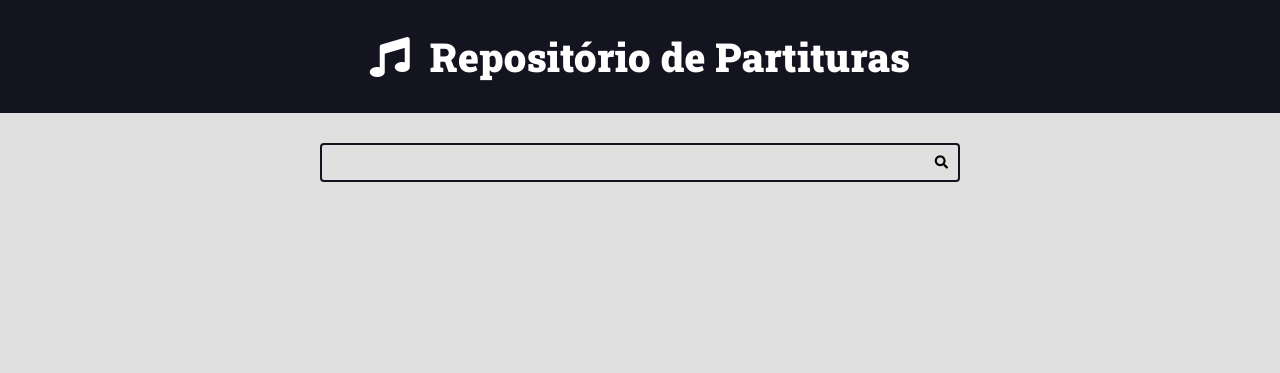
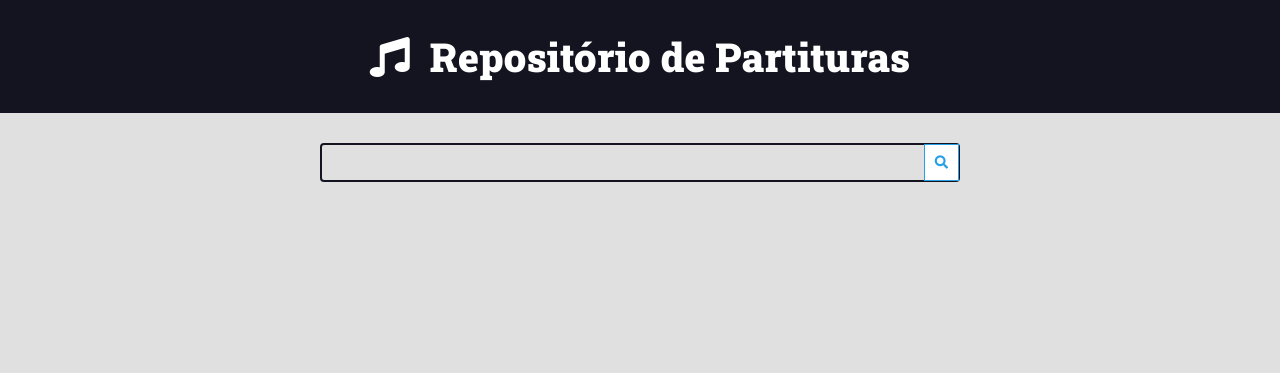
Before and after one commit to msdrum/repositorio-de-partituras, a Django app: page / in a window 1280 px wide, with the pointer over the restyled element. Shown: the top 373 px of the page. Run offline with Django 4.2, Linux system fonts and the light colour scheme.

Commit message:
styling search form button

```diff
--- a/repository/templates/repository/partials/head.html
+++ b/repository/templates/repository/partials/head.html
@@ -162,5 +162,12 @@
             outline: .1rem solid var(--color-primary);
             background: rgba(0, 0, 0, .05);
         }
+
+        .search-button:hover {
+            border-color: var(--color-primary);
+            color: var(--color-primary);
+            outline: .1rem solid var(--color-primary);
+            background: var(--color-white);
+        }
     </style>
 </head>
```
